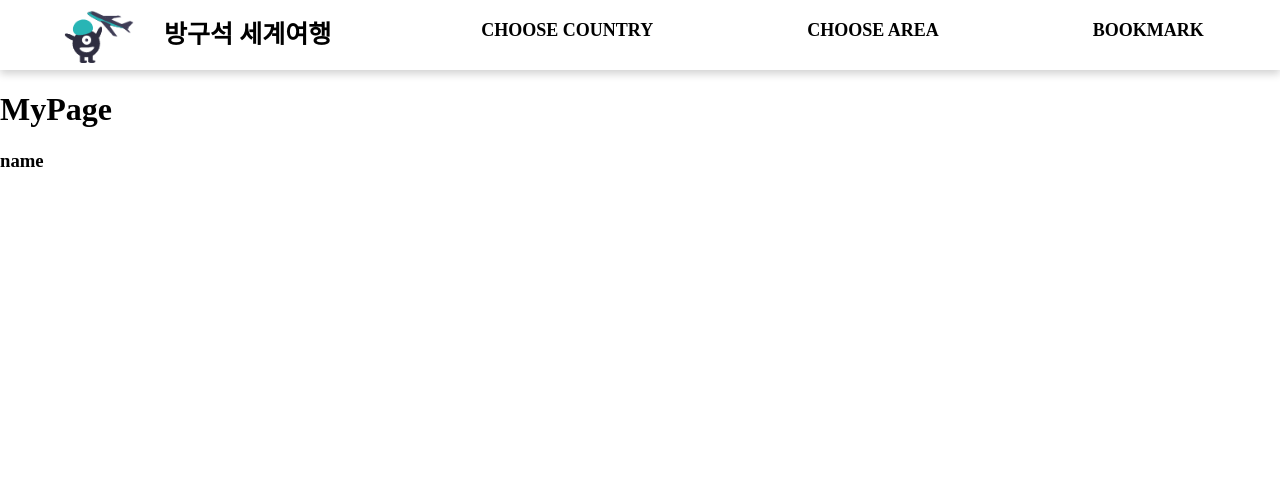
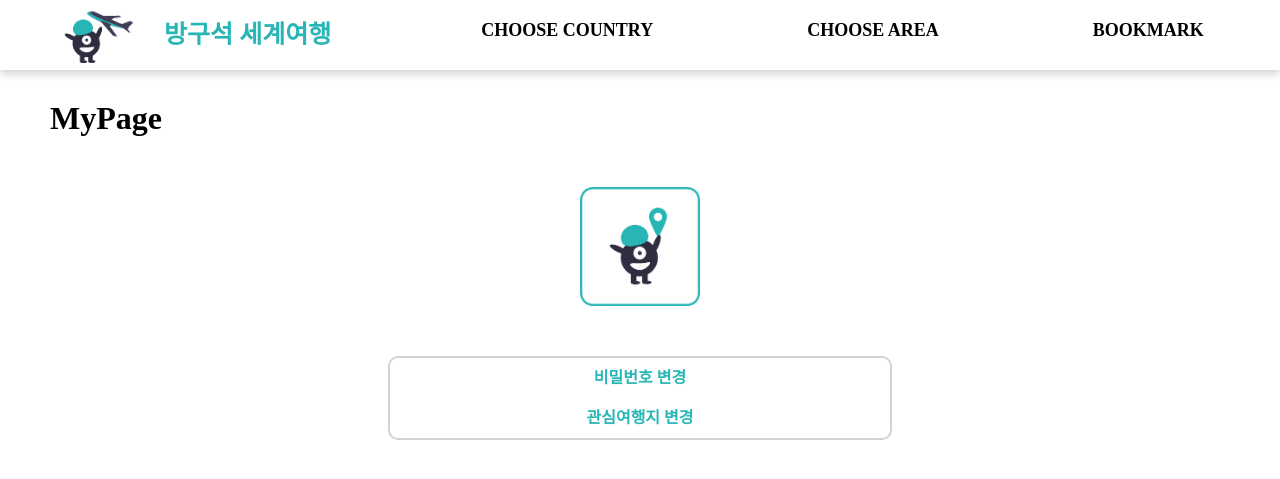
Before and after one commit to Trovider/online_travel, a Django app: page /online_travel/mypage/ in a window 1280 px wide. Shown: the top 479 px of the page. Run offline with Django 3.2, Linux system fonts and the light colour scheme; parts of the project's set-up code (start-up, migrations or seed data) failed here and were passed over.

Commit message:
앱생성

```diff
--- a/config/settings.py
+++ b/config/settings.py
@@ -15,6 +15,7 @@
 # Build paths inside the project like this: BASE_DIR / 'subdir'.
 from django.conf.global_settings import STATICFILES_DIRS
 from django.urls import reverse_lazy
+
 
 
 BASE_DIR = Path(__file__).resolve().parent.parent
--- a/online_travel/urls.py
+++ b/online_travel/urls.py
@@ -1,5 +1,5 @@
+from django.conf.urls import url
 from django.urls import path, include
-
 import parser
 from . import views
 
@@ -12,4 +12,6 @@
     path('<country>/', views.select_area),
     path('<country>/<area>/', views.recommend),
     path('<country>/<area>/<spot>/', views.recommend_detail),
+    path('password/', views.password_edit_view, name='password_edit'),
+
 ]
--- a/online_travel/views.py
+++ b/online_travel/views.py
@@ -1,5 +1,12 @@
+from django.contrib.auth.decorators import login_required
 from django.shortcuts import render, redirect, get_list_or_404
 from .models import Spot, Video
+from django.contrib import messages
+from django.contrib.auth import update_session_auth_hash
+from django.contrib.auth.forms import PasswordChangeForm
+from django.shortcuts import render, redirect
+from .forms import CustomPasswordChangeForm
+from django.contrib.auth import update_session_auth_hash
 from .data import parse_blog
 
 
@@ -32,3 +39,8 @@
 
 def mypage(request):
     return render(request, 'online_travel/mypage.html')
+
+
+def password_edit_view(request):
+
+    return render(request, 'online_travel/profile_password.html')
--- /dev/null
+++ b/static/mypage.css
@@ -0,0 +1,43 @@
+a{
+    color: #28B5B5;
+}
+h1{
+    margin:30px 50px;
+}
+
+.box_name{
+    margin-left: 30px;
+}
+.user_img{
+   display: block;
+    margin: 50px auto 0px;
+    width: 120px;
+}
+.user_name{
+    text-align: center;
+    font-size: 25px;
+    margin: 10px 0px 10px 0px;
+    font-weight: bold;
+}
+.user_box{
+    margin: 50px auto 0px auto;
+    display: block;
+    text-align: center;
+    border: lightgray 2px solid;
+    width: 500px;
+    border-radius: 10px;
+}
+.list{
+    font-weight: bold;
+    color: #28B5B5;
+    display: block;
+    margin: auto;
+    width: 450px;
+    height: 40px;
+    line-height: 40px;
+    border-bottom: lightgrey 2px solid;
+}
+.list:last-child {
+    border:none;
+
+}
--- a/templates/online_travel/mypage.html
+++ b/templates/online_travel/mypage.html
@@ -1,15 +1,28 @@
 {% extends "base.html" %}
 {% block content %}
+    {% load static %}
+    <!DOCTYPE html>
+    <html lang="en">
+    <head>
+        <meta charset="UTF-8">
+        <title>Title</title>
+        <link rel="stylesheet" type="text/css" href="{% static 'mypage.css' %}">
+    </head>
+    <body>
     <div>
         <h1>MyPage</h1>
-        <h3>name</h3>
-        <ul class="navbar-nav">
-            <li class="nav-item ">
-                {% if user.is_authenticated %}
-                    <a class="nav-link" href="{% url 'common:logout' %}">로그아웃</a>
-                {% endif %}
-            </li>
-        </ul>
+        <img class="user_img" src="{% static 'img/user_img.png' %}" alt="">
+        <div class="user_name">{{ user.username }}</div>
+        <div class="user_box">
+
+        <a href="{% url 'online_travel:password_edit'%}"><div class="list">비밀번호 변경</div></a>
+        <div class="list">관심여행지 변경</div>
+        {% if user.is_authenticated %}
+            <div class="list"><a class="nav-link" href="{% url 'common:logout' %}">로그아웃</a></div>
+        {% endif %}
+        </div>
     </div>
+    </body>
+    </html>
 
 {% endblock %}
--- /dev/null
+++ b/templates/online_travel/profile_password.html
@@ -0,0 +1 @@
+<div>이수경</div>
```
Also changed, not shown: online_travel/forms.py (added, +20 -0 lines), templates/online_travel/account_change.html (added, +25 -0 lines), db.sqlite3, static/img/user_img.png (added), static/style.css (line endings or trailing spaces).
